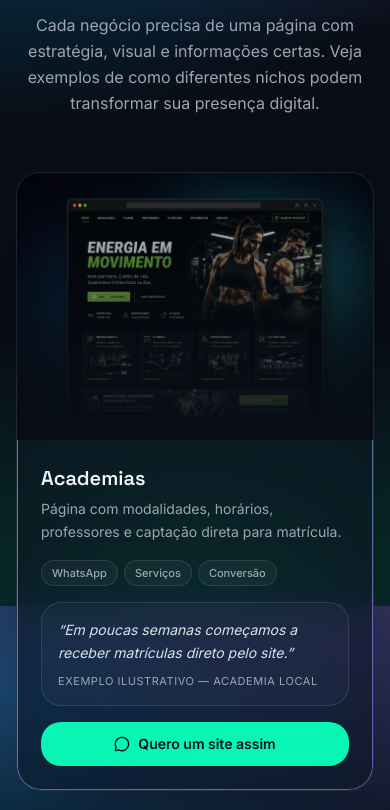
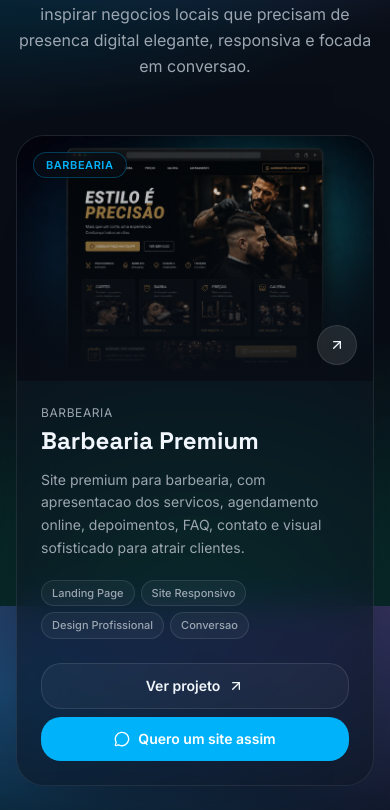
Before and after one commit to rvcris87/curriculo, a React (Vite) app: page / in a window 390 px wide. Shown: the part 9522-10332 px from the top of the page. Built offline with nearby package versions, Linux system fonts and the light colour scheme.

Commit message:
atualizacao automatica

```diff
--- a/src/components/site/Header.tsx
+++ b/src/components/site/Header.tsx
@@ -7,6 +7,7 @@ const links = [
   { href: "#problema", label: "Problema" },
   { href: "#servicos", label: "Serviços" },
   { href: "#projetos", label: "Projetos" },
+  { href: "#modelos-de-sites", label: "Modelos" },
   { href: "#metodo", label: "Método" },
   { href: "#sobre", label: "Sobre" },
   { href: "#contato", label: "Contato" },
--- a/src/components/site/NicheShowcase.tsx
+++ b/src/components/site/NicheShowcase.tsx
@@ -1,83 +1,102 @@
-import { MessageCircle } from "lucide-react";
+import { ArrowUpRight, MessageCircle } from "lucide-react";
 import { SectionHeader } from "./SectionHeader";
 import { niches } from "@/data/niches";
 import { waLink } from "@/lib/contact";
 
 export function NicheShowcase() {
   return (
-    <section className="relative py-24">
+    <section id="modelos-de-sites" className="relative py-24">
       <div className="mx-auto max-w-7xl px-4">
         <SectionHeader
-          eyebrow="Inspiração por nicho"
+          eyebrow="Projetos para nichos"
           title={
             <>
-              Como seu site pode <span className="text-gradient">se apresentar</span> para o cliente
+              Modelos de sites que <span className="text-gradient">desenvolvo</span>
             </>
           }
-          description="Cada negócio precisa de uma página com estratégia, visual e informações certas. Veja exemplos de como diferentes nichos podem transformar sua presença digital."
+          description="Uma vitrine visual com modelos prontos para inspirar negocios locais que precisam de presenca digital elegante, responsiva e focada em conversao."
           align="center"
         />
 
-        <div className="mt-14 grid gap-6 sm:grid-cols-2 lg:grid-cols-3">
-          {niches.map((n) => (
+        <div className="mt-14 grid gap-6 md:grid-cols-2 lg:grid-cols-3">
+          {niches.map((project) => (
             <article
-              key={n.title}
-              className="group relative flex flex-col overflow-hidden rounded-2xl glass border-gradient card-shadow transition hover:-translate-y-1"
+              key={project.name}
+              className="group relative flex min-h-full flex-col overflow-hidden rounded-3xl glass card-shadow ring-1 ring-white/10 transition duration-300 hover:-translate-y-1 hover:bg-white/[0.06] hover:ring-brand-2/40 hover:shadow-[0_32px_90px_-42px_rgba(56,189,248,0.55)]"
             >
-              <div className="relative aspect-[4/3] overflow-hidden bg-surface">
+              <a
+                href={project.href}
+                target="_blank"
+                rel="noreferrer"
+                aria-label={`Ver projeto ${project.name}`}
+                className="relative block aspect-[16/11] overflow-hidden bg-surface"
+              >
                 <img
-                  src={n.image}
-                  alt={`Exemplo de site para ${n.title}`}
-                  width={1024}
-                  height={768}
+                  src={project.image}
+                  alt={`Mockup do site ${project.name}`}
+                  width={1200}
+                  height={825}
                   loading="lazy"
                   className="h-full w-full object-cover object-center transition duration-700 group-hover:scale-105"
-                  style={{ objectPosition: n.imagePosition }}
+                  style={{ objectPosition: project.imagePosition }}
                 />
-                <div className="pointer-events-none absolute inset-0 bg-gradient-to-t from-background via-background/45 to-background/5" />
-              </div>
+                <div className="pointer-events-none absolute inset-0 bg-gradient-to-t from-background via-background/35 to-transparent" />
+                <div className="absolute left-4 top-4 rounded-full border border-brand-2/30 bg-background/70 px-3 py-1 text-[11px] font-semibold uppercase tracking-wider text-brand-2 backdrop-blur">
+                  {project.niche}
+                </div>
+                <div className="absolute bottom-4 right-4 grid h-10 w-10 place-items-center rounded-full border border-white/10 bg-white/10 text-foreground backdrop-blur transition group-hover:bg-brand-2 group-hover:text-white">
+                  <ArrowUpRight className="h-4 w-4" />
+                </div>
+              </a>
 
-              <div className="flex flex-1 flex-col gap-4 p-6">
+              <div className="flex flex-1 flex-col p-6">
                 <div>
-                  <h3 className="text-xl font-semibold">{n.title}</h3>
-                  <p className="mt-1.5 text-sm text-muted-foreground leading-relaxed">{n.desc}</p>
+                  <div className="text-xs uppercase tracking-wider text-muted-foreground">
+                    {project.niche}
+                  </div>
+                  <h3 className="mt-1 text-2xl font-bold">{project.name}</h3>
+                  <p className="mt-3 text-sm leading-relaxed text-muted-foreground">
+                    {project.description}
+                  </p>
                 </div>
 
-                <div className="flex flex-wrap gap-1.5">
-                  {n.tags.map((t) => (
+                <div className="mt-5 flex flex-wrap gap-1.5">
+                  {project.tags.map((tag) => (
                     <span
-                      key={t}
+                      key={tag}
                       className="rounded-full border border-white/10 bg-white/[0.04] px-2.5 py-1 text-[11px] font-medium text-muted-foreground"
                     >
-                      {t}
+                      {tag}
                     </span>
                   ))}
                 </div>
 
-                <blockquote className="rounded-xl border border-white/10 bg-white/[0.03] p-4">
-                  <p className="text-sm italic text-foreground/90 leading-relaxed">{n.feedback}</p>
-                  <footer className="mt-2 text-[11px] uppercase tracking-wider text-muted-foreground">
-                    {n.author}
-                  </footer>
-                </blockquote>
-
-                <a
-                  href={waLink(`Olá, Cristine! Vi seu portfólio e tenho interesse em um site para meu negócio (${n.title}).`)}
-                  target="_blank"
-                  rel="noreferrer"
-                  className="mt-auto inline-flex items-center justify-center gap-2 rounded-xl bg-primary px-4 py-3 text-sm font-semibold text-primary-foreground transition hover:opacity-90"
-                >
-                  <MessageCircle className="h-4 w-4" />
-                  Quero um site assim
-                </a>
+                <div className="mt-auto grid gap-2 pt-6 sm:grid-cols-2">
+                  <a
+                    href={project.href}
+                    target="_blank"
+                    rel="noreferrer"
+                    className="inline-flex min-h-11 items-center justify-center gap-2 rounded-xl border border-white/10 bg-white/[0.04] px-4 py-3 text-sm font-semibold text-foreground transition hover:border-brand-2/50 hover:bg-white/[0.08] hover:text-brand-2"
+                  >
+                    Ver projeto
+                    <ArrowUpRight className="h-4 w-4" />
+                  </a>
+                  <a
+                    href={waLink(
+                      `Ola, Cristine! Vi o modelo ${project.name} no seu portfolio e quero um site assim.`,
+                    )}
+                    target="_blank"
+                    rel="noreferrer"
+                    className="inline-flex min-h-11 items-center justify-center gap-2 rounded-xl bg-brand-2 px-4 py-3 text-center text-sm font-semibold text-white transition hover:opacity-90"
+                  >
+                    <MessageCircle className="h-4 w-4" />
+                    Quero um site assim
+                  </a>
+                </div>
               </div>
             </article>
           ))}
         </div>
-
-        <p className="mx-auto mt-10 max-w-2xl text-center text-xs text-muted-foreground">
-          Exemplos visuais e feedbacks ilustrativos para demonstrar possibilidades de aplicação por nicho.
-        </p>
       </div>
     </section>
   );
--- a/src/data/niches.ts
+++ b/src/data/niches.ts
@@ -1,66 +1,45 @@
 export type Niche = {
-  title: string;
-  desc: string;
+  name: string;
+  niche: string;
+  description: string;
+  href: string;
   image: string;
   imagePosition: string;
   tags: string[];
-  feedback: string;
-  author: string;
 };
 
 export const niches: Niche[] = [
   {
-    title: "Academias",
-    desc: "Página com modalidades, horários, professores e captação direta para matrícula.",
+    name: "Barbearia Premium",
+    niche: "Barbearia",
+    description:
+      "Site premium para barbearia, com apresentacao dos servicos, agendamento online, depoimentos, FAQ, contato e visual sofisticado para atrair clientes.",
+    href: "https://v0-site-barbeariapremiumprot.vercel.app",
+    // Troque pelo screenshot real quando tiver a imagem: /portfolio/barbearia-premium.png
+    image: "/portfolio/barbearia.webp",
+    imagePosition: "center",
+    tags: ["Landing Page", "Site Responsivo", "Design Profissional", "Conversao"],
+  },
+  {
+    name: "Academia Fitness",
+    niche: "Academia e negocios fitness",
+    description:
+      "Site/plataforma para academia, com foco em gestao de alunos, dashboard, agenda, relatorios, suporte e apresentacao profissional para negocios fitness.",
+    href: "https://academia-protp.lovable.app",
+    // Troque pelo screenshot real quando tiver a imagem: /portfolio/academia-fitness.png
     image: "/portfolio/academia.webp",
     imagePosition: "center",
-    tags: ["WhatsApp", "Serviços", "Conversão"],
-    feedback: "“Em poucas semanas começamos a receber matrículas direto pelo site.”",
-    author: "Exemplo ilustrativo — academia local",
+    tags: ["Landing Page", "Site Responsivo", "Dashboard", "Conversao"],
   },
   {
-    title: "Barbearias",
-    desc: "Catálogo de cortes, preços e botão direto para agendamento via WhatsApp.",
-    image: "/portfolio/barbearia.webp",
-    imagePosition: "center",
-    tags: ["WhatsApp", "Serviços", "Localização"],
-    feedback: "“Os clientes agora agendam sozinhos. Reduziu muito a fila no telefone.”",
-    author: "Exemplo ilustrativo — barbearia",
-  },
-  {
-    title: "Clínicas e estética",
-    desc: "Apresentação de procedimentos, equipe e dúvidas frequentes com agendamento.",
-    image: "/portfolio/clinica-estetica.webp",
-    imagePosition: "center",
-    tags: ["Serviços", "Depoimentos", "WhatsApp"],
-    feedback: "“O site passou exatamente a confiança que eu queria transmitir.”",
-    author: "Exemplo ilustrativo — clínica de estética",
-  },
-  {
-    title: "Lojas físicas",
-    desc: "Vitrine digital com produtos, promoções e direcionamento para a loja.",
-    image: "/portfolio/loja-fisica.webp",
-    imagePosition: "center",
-    tags: ["Conversão", "Localização", "WhatsApp"],
-    feedback: "“As pessoas chegam na loja já sabendo o que querem comprar.”",
-    author: "Exemplo ilustrativo — loja física",
-  },
-  {
-    title: "Restaurantes e cafeterias",
-    desc: "Cardápio digital, fotos, reservas e link direto para delivery.",
+    name: "Tavola Prime",
+    niche: "Restaurante premium",
+    description:
+      "Site elegante para restaurante de alta gastronomia, com visual sofisticado, apresentacao da marca, experiencia premium e foco em conversao.",
+    href: "https://trevolaprotop.lovable.app/",
+    // Troque pelo screenshot real quando tiver a imagem: /portfolio/tavola-prime.png
     image: "/portfolio/restaurante-cafeteria.webp",
     imagePosition: "center",
-    tags: ["Cardápio", "Localização", "Conversão"],
-    feedback: "“Aumentou as reservas de fim de semana sem precisar pagar anúncio.”",
-    author: "Exemplo ilustrativo — restaurante",
-  },
-  {
-    title: "Prestadores de serviço",
-    desc: "Página profissional para apresentar serviços, autoridade e gerar orçamentos.",
-    image: "/portfolio/prestador-servico.webp",
-    imagePosition: "center",
-    tags: ["Serviços", "Depoimentos", "WhatsApp"],
-    feedback: "“Finalmente tenho um site para enviar antes de fechar contrato.”",
-    author: "Exemplo ilustrativo — prestador de serviço",
+    tags: ["Landing Page", "Site Responsivo", "Design Profissional", "Conversao"],
   },
 ];
```
